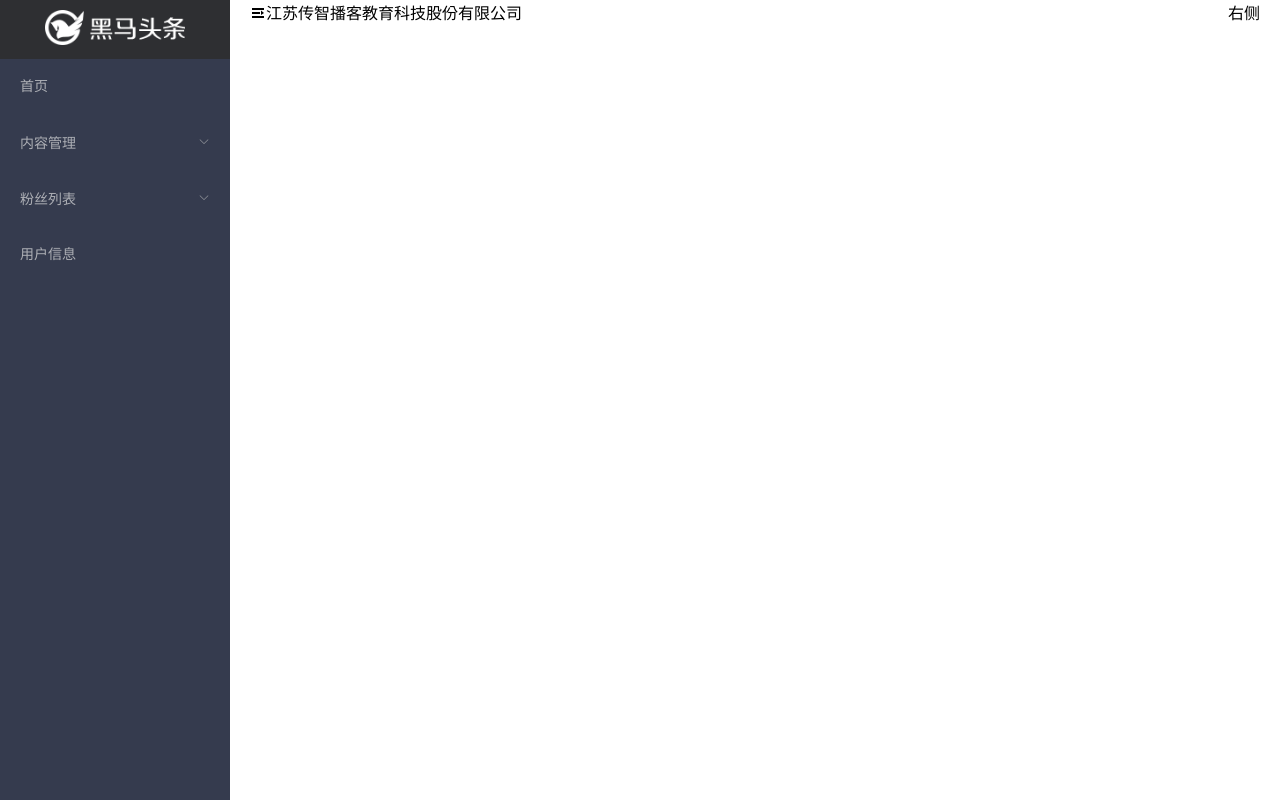
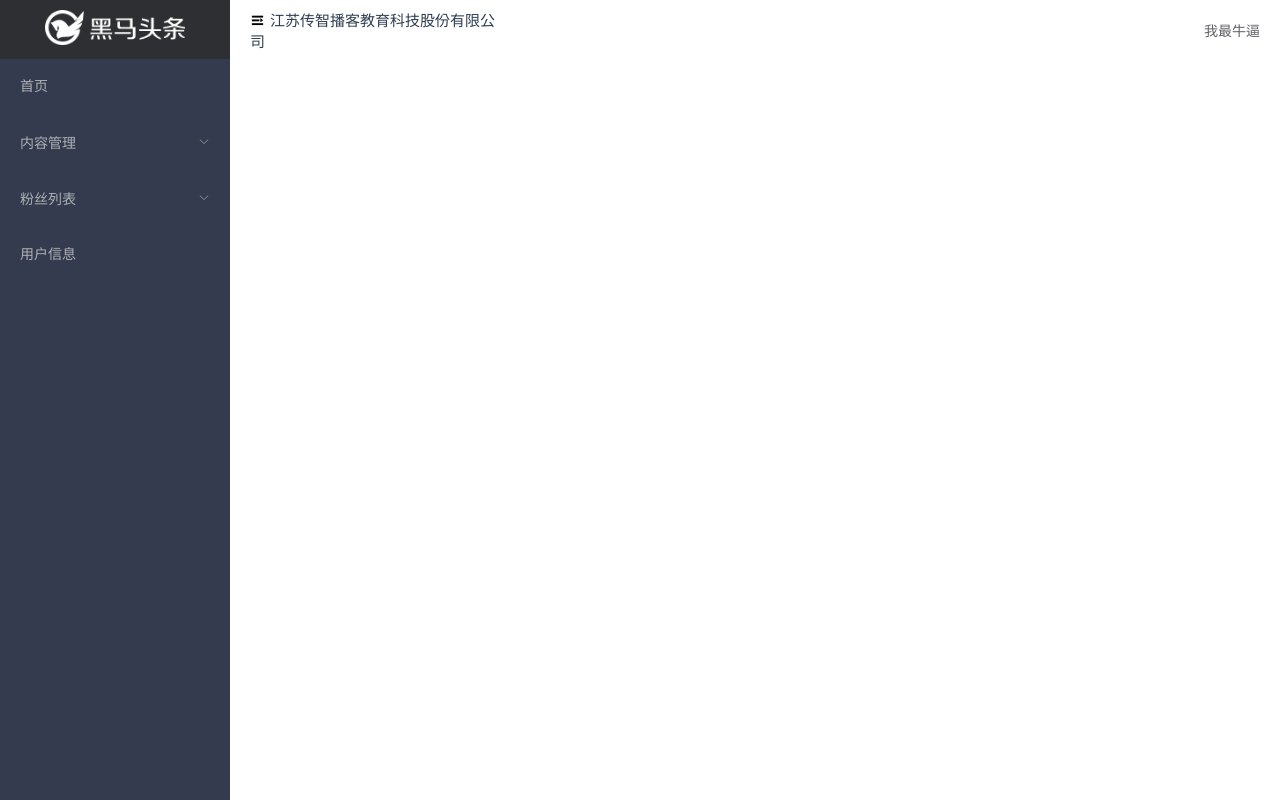
Before and after one commit to 779666q/heimatoutiao, a Vue app: page /#/home in a window 1280 px wide. Built offline with nearby package versions, Linux system fonts and the light colour scheme.

Commit message:
主页头部布局

```diff
--- a/src/components/home/header.vue
+++ b/src/components/home/header.vue
@@ -1,16 +1,30 @@
 <template>
   <!-- 最头部那个组件 -->
-  <el-row type="flex" justify="space-between">
+  <el-row type="flex" justify="space-between" align="middle" class="header">
       <!-- 两列 -->
       <!-- 左侧 -->
-      <el-col :span="12">
+      <el-col :span="6" class='left'>
         <!-- 左侧图标 -->
         <i class= 'el-icon-s-unfold'></i>
-        <span>江苏传智播客教育科技股份有限公司</span>
+        <span class="title">江苏传智播客教育科技股份有限公司</span>
       </el-col>
       <!-- 右侧 -->
-      <el-col :span="4">
-          <div style='float:right'>右侧</div>
+      <!-- //col列里面嵌套了一个row行,align="middle"剧中的意思 -->
+      <el-col :span="4" class="right">
+        <el-row type="flex" justify="end" align="middle">
+           <img src="" alt="">
+          <!-- 下拉菜单 -->
+          <el-dropdown>
+              <span>我最牛逼</span>
+              <!-- <el-dropdown-menu>具名插槽 -->
+              <el-dropdown-menu slot="dropdown">
+                <!-- 下拉内容 -->
+                  <el-dropdown-item>个人信息</el-dropdown-item>
+                  <el-dropdown-item>git地址</el-dropdown-item>
+                  <el-dropdown-item>退出</el-dropdown-item>
+              </el-dropdown-menu>
+          </el-dropdown>
+        </el-row>
       </el-col>
   </el-row>
 </template>
@@ -21,6 +35,18 @@ export default {
 }
 </script>
 
-<style>
+<style lang='less' scoped>
+  .header {
+    height:60px;
+    .left {
+      font-size: 15px;
+      .title{
+        margin-left: 5px;
+        color:#2c3e50;
+      }
+    }
+    .right{
 
+    }
+  }
 </style>
```
